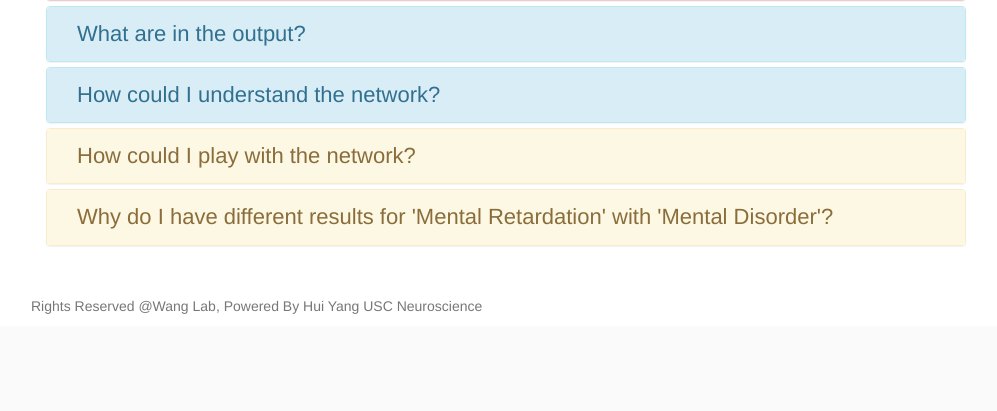
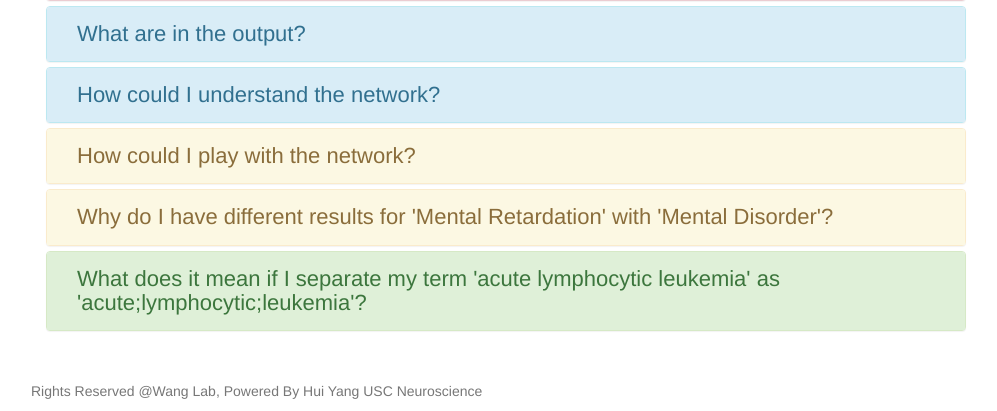
Before and after one commit to stormliucong/MANGA-server, a PHP site: page /FAQ.php in a window 1280 px wide. Shown: the part 834-1245 px from the top of the page, without its empty margins (134-1131 px from the left). Before the commit the page ends 1148 px from the top, so only its background shows below. Run offline with PHP 8.4, Linux system fonts and the light colour scheme; some libraries are stand-ins or nearby versions.

Commit message:
20150207 v1.0.5

```diff
--- a/html/FAQ.php
+++ b/html/FAQ.php
@@ -321,6 +321,23 @@
 
       </div></div></div>
 
+   <div class="panel panel-success">
+    <div class="panel-heading">
+      <h4 class="panel-title big-title">
+        <a data-toggle="collapse" data-parent="#accordion" href="#collapse-13">
+        What does it mean if I separate my term 'acute lymphocytic leukemia' as 'acute;lymphocytic;leukemia'?
+        </a>
+      </h4>
+    </div>
+    <div id="collapse-13" class="panel-collapse collapse">
+      <div class="panel-body">
+    <p> A delimiter like ';' or Enter means you treat them as different terms. Then any disease name containing 'acute''lymphocytic'
+        or 'leukemia' will be considered. But we have a conditional probabity system to combine your terms, thus the most specific term
+        will be dominant and its corresponding genes will be prioritized on top. Multiple short terms should be considered when you want a
+        stronger predictability. </p>
+         </div>
+    </div>
+  </div>
 
 
 
--- a/html/index.php
+++ b/html/index.php
@@ -58,7 +58,7 @@
 			  <li class="dropdown">
                   <a href="#" class="dropdown-toggle" data-toggle="dropdown">Related projects<span class="caret"></span></a>
 		    <ul class="dropdown-menu" role="menu">
-                   <li><a href="http://wannovar3.usc.edu">wANNOVAR</a></li>
+                   <li><a href="http://wannovar.usc.edu">wANNOVAR</a></li>
                     <li><a href="http://icages.usc.edu/">iCAGES</a></li>
                     <li><a href="http://enlight.usc.edu/">Enlight</a></li>
                     <li><a href="http://seqmule.usc.edu/">SeqMule</a></li>
--- a/html/tutorial.php
+++ b/html/tutorial.php
@@ -70,6 +70,8 @@
 
   <div class="container">
    <div class="col-md-offset-1">
+   <h3 id="mannual" class="page-header text-primary">Mannual</h3>
+   <p> A detailed mannual can be downloaded <a href="/download/Phenolyzer_manual.pdf">here</a>.</p>
 	<h3 id="QuickStart" class="page-header text-primary">Quick Start</h3>
 	<p>Follow the instructions below: get to the homepage, enter the disease or phenotype, enter your email if you wannt to recevie
 	 email for notification. Than submit!</p>
```
Also changed, not shown: 7 other files.
